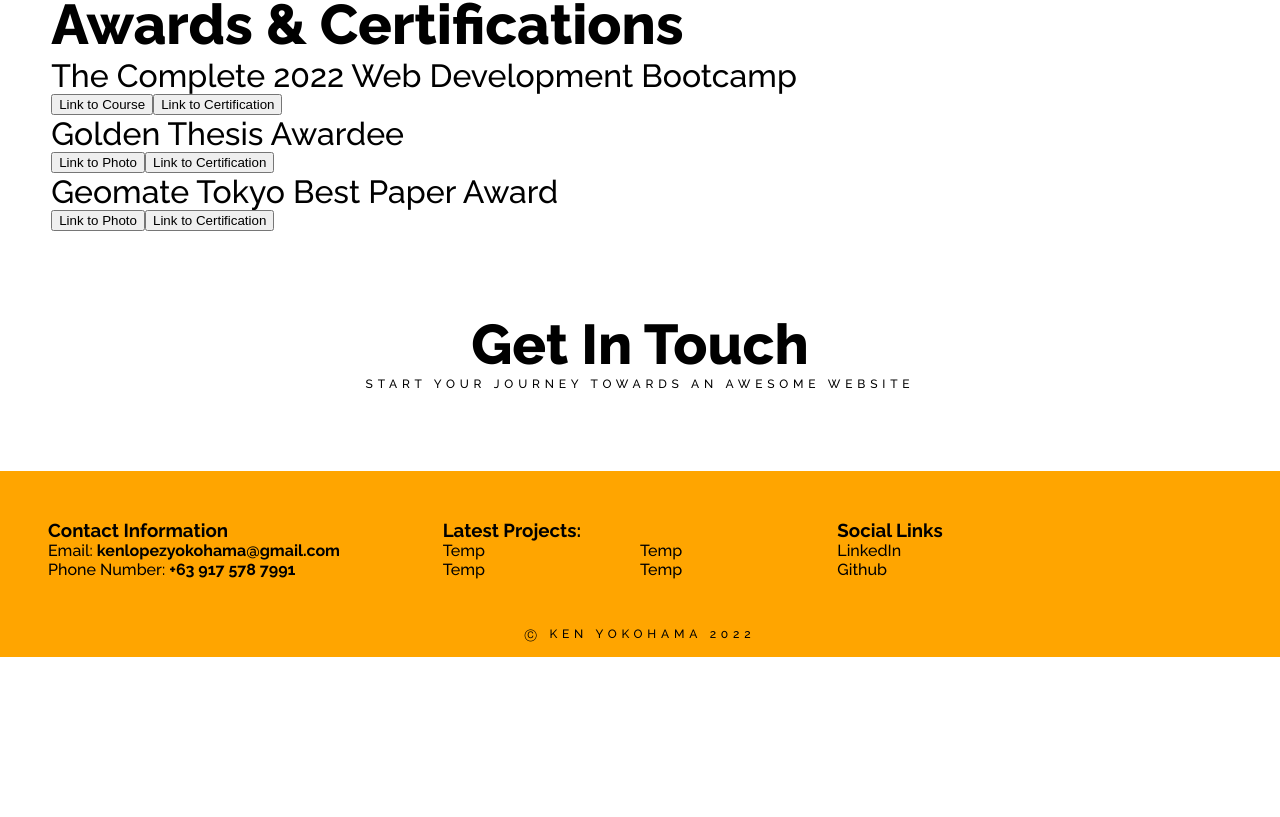
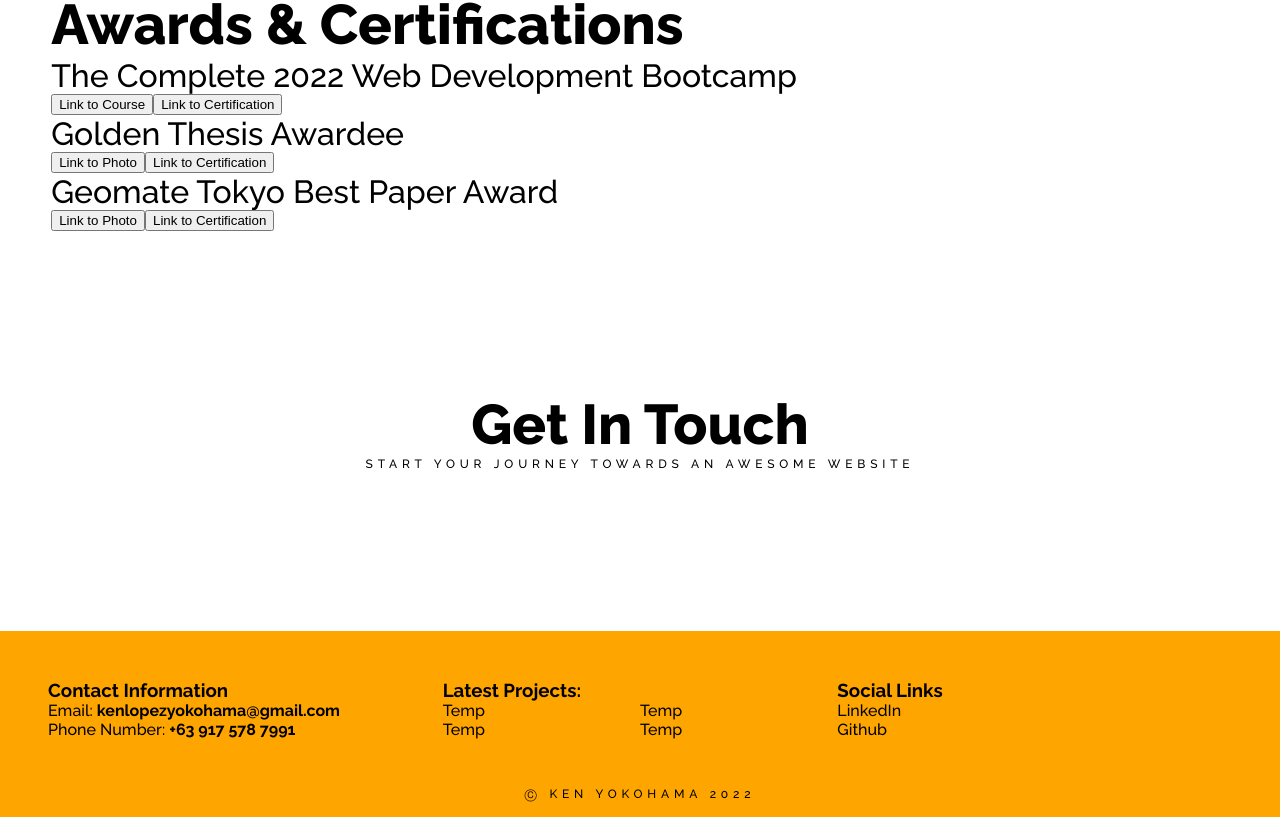
Before and after one commit to Ken-Yokohama/My-Portfolio, a React (Create React App) app: page /about in a window 1280 px wide. Shown: the part 2667-3484 px from the top of the page. Before the commit the page ends 3324 px from the top, so only its background shows below. Built offline with nearby package versions, Linux system fonts and the light colour scheme.

Commit message:
Added additional responsiveness to the call to action

```diff
--- a/src/components/CallToAction.jsx
+++ b/src/components/CallToAction.jsx
@@ -13,12 +13,16 @@ function CallToAction(props) {
                 alignItems: "center",
             }}
         >
-            <div
-                style={{
+            <Box
+                sx={{
                     maxWidth: "1600px",
                     textAlign: "center",
                     paddingTop: "5rem",
                     paddingBottom: "5rem",
+                    "@media(min-width: 650px)": {
+                        paddingTop: "10rem",
+                        paddingBottom: "10rem",
+                    },
                 }}
             >
                 <Box
@@ -38,7 +42,7 @@ function CallToAction(props) {
                     Get In Touch
                 </Box>
                 <h5>Start Your Journey Towards an Awesome Website</h5>
-            </div>
+            </Box>
         </div>
     );
 }
--- a/src/components/Project.jsx
+++ b/src/components/Project.jsx
@@ -23,7 +23,7 @@ function Project({
                 setMouseHovering(true);
             }}
             onMouseLeave={() => {
-                setMouseHovering(true);
+                setMouseHovering(false);
             }}
             style={{
                 // handle Background Image
@@ -156,6 +156,9 @@ function Project({
                                 fullWidth
                                 variant="contained"
                                 startIcon={<LanguageIcon />}
+                                onClick={() => {
+                                    window.open(liveSiteLink, "_blank");
+                                }}
                             >
                                 Live Site
                             </Button>
@@ -176,6 +179,9 @@ function Project({
                                 }}
                                 variant="outlined"
                                 endIcon={<GitHubIcon />}
+                                onClick={() => {
+                                    window.open(githubRepoLink, "_blank");
+                                }}
                             >
                                 Github Repo
                             </Button>
--- a/src/pages/Home.jsx
+++ b/src/pages/Home.jsx
@@ -201,7 +201,7 @@ function Home(props) {
                             PROJECTS AND SHOWCASE
                         </h5>
                         <Box component="h1" sx={{ paddingBottom: "2rem" }}>
-                            Selected Projects
+                            Featured Projects
                         </Box>
                         <Box
                             sx={{
```
